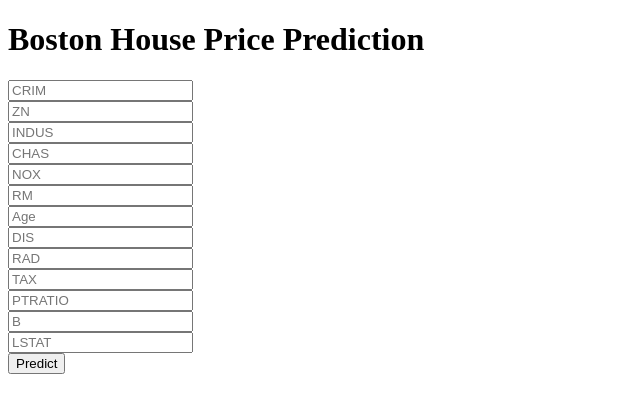
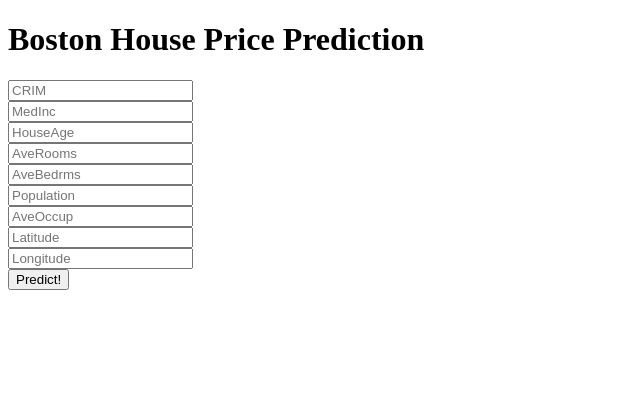
Before and after one commit to Carvas91/Housing_deployment, a Flask app: page / in a window 1280 px wide. Shown: the top 413 px of the page, without its empty margins (0-640 px from the left). Run offline with Flask 3, Linux system fonts and the light colour scheme; parts of the project's set-up code (start-up, migrations or seed data) failed here and were passed over.

Commit message:
Commit updated html

```diff
--- a/templates/home.html
+++ b/templates/home.html
@@ -19,22 +19,19 @@
      <!-- Main Input For Receiving Query to our ML -->
     <form action="{{ url_for('predict')}}"method="post">
       <input type="text" name="CRIM" placeholder="CRIM" required="required" /><br>
-    	<input type="text" name="ZN" placeholder="ZN" required="required" /><br>
-        <input type="text" name="INDUS" placeholder="INDUS" required="required" /><br>
-        <input type="text" name="CHAS" placeholder="CHAS" required="required" /><br>
-        <input type="text" name="NOX" placeholder="NOX" required="required" /><br>
-        <input type="text" name="RM" placeholder="RM" required="required" /><br>
-        <input type="text" name="Age" placeholder="Age" required="required" /><br>
-        <input type="text" name="DIS" placeholder="DIS" required="required" /><br>
-        <input type="text" name="RAD" placeholder="RAD" required="required" /><br>
-        <input type="text" name="TAX" placeholder="TAX" required="required" /><br>
-        <input type="text" name="PTRATIO" placeholder="PTRATIO" required="required" /><br>
-        <input type="text" name="B" placeholder="B" required="required" /><br>
-        <input type="text" name="LSTAT" placeholder="LSTAT" required="required" /><br>
+    	<input type="text" name="MedInc" placeholder="MedInc" required="required" /><br>
+      <input type="text" name="HouseAge" placeholder="HouseAge" required="required" /><br>
+      <input type="text" name="AveRooms" placeholder="AveRooms" required="required" /><br>
+      <input type="text" name="AveBedrms" placeholder="AveBedrms" required="required" /><br>
+      <input type="text" name="Population" placeholder="Population" required="required" /><br>
+      <input type="text" name="AveOccup" placeholder="AveOccup" required="required" /><br>
+      <input type="text" name="Latitude" placeholder="Latitude" required="required" /><br>
+      <input type="text" name="Longitude" placeholder="Longitude" required="required" /><br>
 
 
 
-        <button type="submit" class="btn btn-primary btn-block btn-large">Predict</button>
+
+        <button type="submit" class="btn btn-primary btn-block btn-large">Predict!</button>
     </form>
 
    <br>
```
